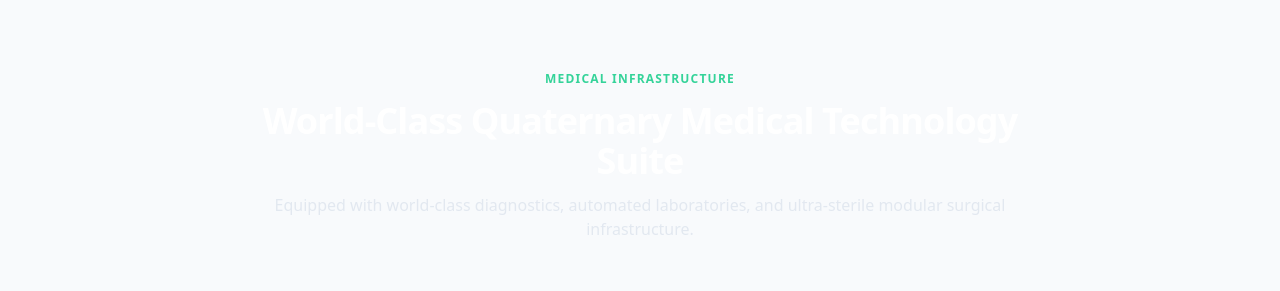
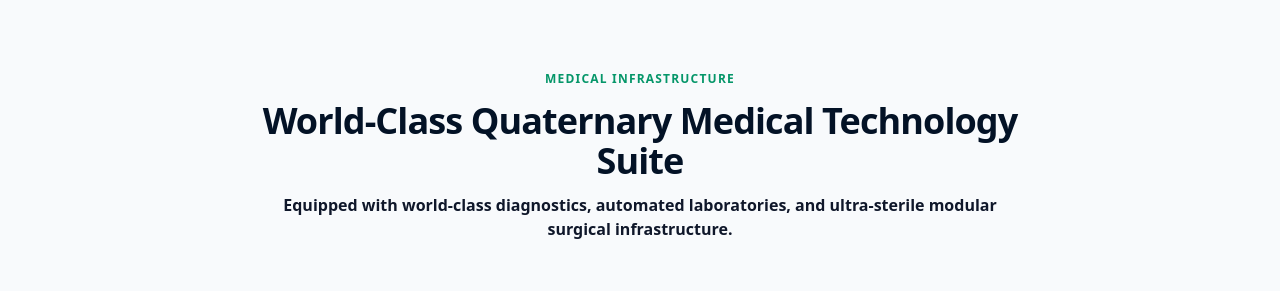
Before and after one commit to MayankAkbari/Aarogya-Multi-Specialty-Hospital, a Next.js app: page / in a window 1280 px wide. Shown: the part 5775-6066 px from the top of the page. Built offline with nearby package versions, Linux system fonts and the light colour scheme.

Commit message:
Change Facilities Showcase heading font color to dark blue and paragraph font color to dark black

```diff
--- a/components/home/FacilitiesShowcase.tsx
+++ b/components/home/FacilitiesShowcase.tsx
@@ -32,16 +32,16 @@ export default function FacilitiesShowcase() {
   ];
 
   return (
-    <section className="py-24 bg-navy-950 text-white relative overflow-hidden">
+    <section className="py-24 bg-slate-50 relative overflow-hidden">
       <div className="absolute top-1/2 left-0 w-96 h-96 bg-teal-500/10 rounded-full blur-3xl pointer-events-none"></div>
       <div className="max-w-7xl mx-auto px-6 relative z-10">
 
         <div className="text-center max-w-3xl mx-auto mb-16 space-y-3">
-          <span className="text-xs font-black text-emerald-400 uppercase tracking-widest">Medical Infrastructure</span>
-          <h2 className="text-3xl sm:text-4xl font-black tracking-tight">
+          <span className="text-xs font-black text-emerald-600 uppercase tracking-widest">Medical Infrastructure</span>
+          <h2 className="text-3xl sm:text-4xl font-black text-navy-900 tracking-tight">
             World-Class Quaternary Medical Technology Suite
           </h2>
-          <p className="text-slate-200 font-medium text-sm sm:text-base">
+          <p className="text-slate-900 font-bold text-sm sm:text-base">
             Equipped with world-class diagnostics, automated laboratories, and ultra-sterile modular surgical infrastructure.
           </p>
         </div>
```
